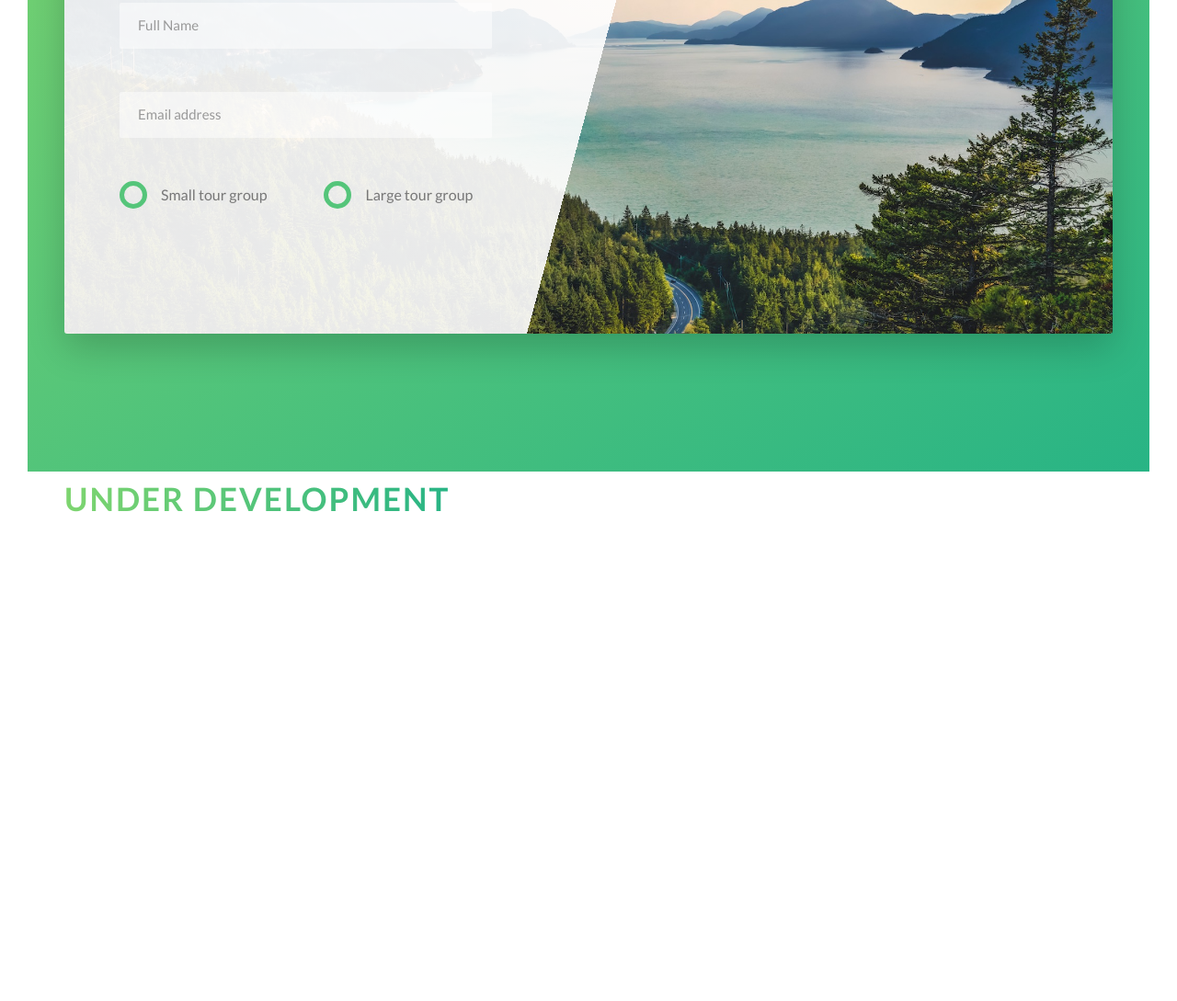
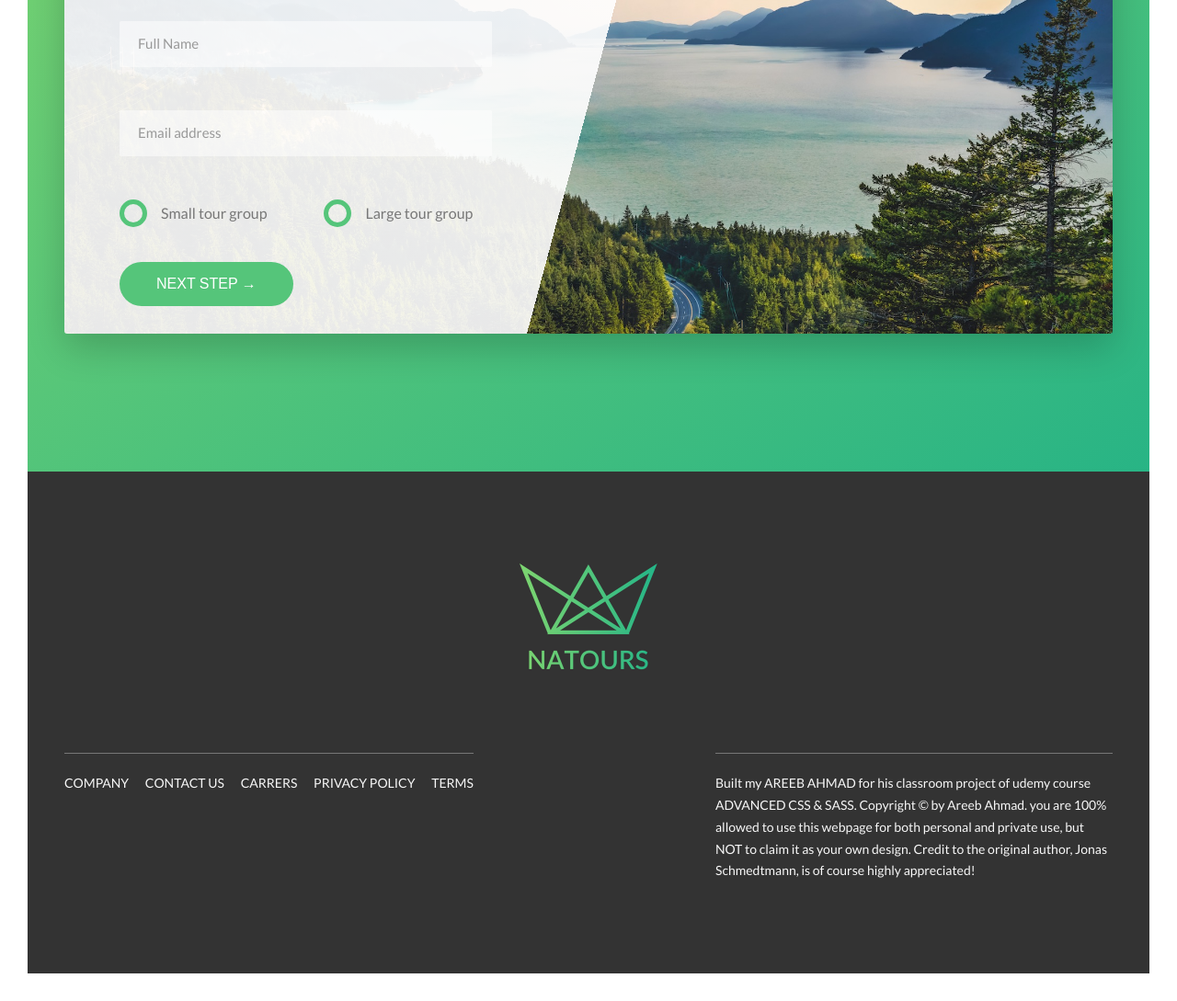
Before and after one commit to IhaveBrownEyes/natours, a website: page index.html in a window 1280 px wide. Shown: the part 4779-5868 px from the top of the page at 92% size. Before the commit the page ends 5742 px from the top, so only its background shows below. Drawn offline with Linux system fonts and the light colour scheme.

Commit message:
Form completed and footer added. Under development removed. Everything working fine except skew effect which is not working from start.

```diff
--- a/index.html
+++ b/index.html
@@ -271,7 +271,7 @@
                                     <label for="email" class="form__label">Email address</label>
                                 </div>
 
-                                <div class="form__group">
+                                <div class="form__group u-margin-bottom-medium">
                                     <div class="form__radio-group">
                                         <input type="radio" class="form__radio-input" id="small" name="size">
                                         <label for="small" class="form__radio-label">
@@ -286,19 +286,39 @@
                                         </div>
                                 </div>
 
+                                <div class="form__group">
+                                    <button class="btn btn--green">Next step &rarr;</button>
+                                </div>
                             </form>
                         </div>
                     </div>
                 </div>
             </section>
+        </main>
 
-            <section class="section-under-development">
-                <div class="row">
-                    <h3 class="heading-secondary">Under Development</h3>
+        <footer class="footer">
+            <div class="footer__logo-box">
+                <img src="img/logo-green-2x.png" alt="Full logo" class="footer__logo">
+            </div>
+            <div class="row">
+                <div class="col-1-of-2">
+                    <div class="footer__navigation">
+                        <ul class="footer__list">
+                            <li class="footer__item"><a href="#" class="footer__link">Company</a></li>
+                            <li class="footer__item"><a href="#" class="footer__link">Contact Us</a></li>
+                            <li class="footer__item"><a href="#" class="footer__link">Carrers</a></li>
+                            <li class="footer__item"><a href="#" class="footer__link">Privacy Policy</a></li>
+                            <li class="footer__item"><a href="#" class="footer__link">Terms</a></li>
+                        </ul>
+                    </div>
                 </div>
-            </section>
-
-        </main>
+                <div class="col-1-of-2">
+                    <p class="footer__copyright">
+                        Built my <a href="#" class="footer__link">Areeb Ahmad</a> for his classroom project of udemy course <a href="#" class="footer__link">Advanced CSS & Sass</a>. Copyright &copy; by Areeb Ahmad. you are 100% allowed to use this webpage for both personal and private use, but NOT to claim it as your own design. Credit to the original author, Jonas Schmedtmann, is of course highly appreciated!
+                    </p>
+                </div>
+            </div>
+        </footer>
 
         <!--
         <section class="grid-test">
--- a/sass/abstracts/_variables.scss
+++ b/sass/abstracts/_variables.scss
@@ -15,6 +15,8 @@ $color-grey-light-2: #eee;
 
 $color-grey-dark: #777;
 $color-grey-dark-2: #999;
+$color-grey-dark-3: #333;
+
 $color-white: #fff;
 $color-black: #000;
 
--- a/sass/base/_utilities.scss
+++ b/sass/base/_utilities.scss
@@ -1,8 +1,8 @@
-.u-center-text {text-align: center;}
+.u-center-text {text-align: center !important;}
 
-.u-margin-bottom-small {margin-bottom: 2rem;}
-.u-margin-bottom-medium {margin-bottom: 2rem;}
-.u-margin-bottom-big {margin-bottom: 8rem;}
+.u-margin-bottom-small {margin-bottom: 2rem !important;}
+.u-margin-bottom-medium {margin-bottom: 4rem !important;}
+.u-margin-bottom-big {margin-bottom: 8rem !important;}
 
-.u-margin-top-huge {margin-top: 10rem;}
-.u-margin-top-big {margin-top: 8rem;}
+.u-margin-top-huge {margin-top: 10rem !important;}
+.u-margin-top-big {margin-top: 8rem !important;}
--- a/sass/components/_button.scss
+++ b/sass/components/_button.scss
@@ -1,4 +1,5 @@
 .btn{
+    &,
     &:link,
     &:visited {
         text-transform: uppercase;
@@ -9,6 +10,10 @@
         transition: all 0.2s;
         position: relative;
         font-size: $default-font-size;
+
+        //Change for the <button> element
+        border: none;
+        cursor: pointer;
     }
 
     &:hover {
@@ -21,7 +26,10 @@
         }
     }
 
-    &:active {
+    &:active,
+    &:focus {
+        outline: none;
+        outline-style: none;
         transform: translateY(-1px);
         box-shadow: 0 .5rem 1rem rgba($color-black,.2);
     }
--- a/sass/components/_underDevelopment.scss
+++ /dev/null
@@ -1,3 +0,0 @@
-.section-under-development {
-    height: 42rem;
-}
--- /dev/null
+++ b/sass/layout/_footer.scss
@@ -0,0 +1,60 @@
+.footer {
+    background-color: $color-grey-dark-3;
+    padding: 10rem 0;
+    font-size: 1.4rem;
+    color: $color-grey-light-1;
+
+    &__logo-box {
+        text-align: center;
+        margin-bottom: 8rem;
+    }
+
+    &__logo {
+        width: 15rem;
+        height: auto;
+    }
+
+    &__navigation {
+        border-top: 1px solid $color-grey-dark;
+        padding-top: 2rem;
+        display: inline-block;
+    }
+
+    &__list {
+        list-style: none;
+    }
+
+    &__item {
+        display: inline-block;
+
+        &:not(:last-child){
+            margin-right: 1.5rem;
+        }
+    }
+
+    &__link {
+        &:link,
+        &:visited {
+            color: $color-grey-light-1;
+            background-color: $color-grey-dark-3;
+            text-decoration: none;
+            text-transform: uppercase;
+            display: inline-block;
+            transition: all .2s;
+        }
+
+        &:hover,
+        &:active {
+            color: $color-primary;
+            box-shadow: 0 1rem 2rem rgba($color-black, .4);
+            transform: rotate(5deg) scale(1.3);
+        }
+    }
+
+    &__copyright {
+        border-top: 1px solid $color-grey-dark;
+        padding-top: 2rem;
+        width: 80%;
+        float: right;
+    }
+}
--- a/sass/main.scss
+++ b/sass/main.scss
@@ -14,9 +14,9 @@
 @import "components/featureBox";
 @import "components/form";
 @import "components/story";
-@import "components/underDevelopment";
 
 
+@import "layout/footer";
 @import "layout/header";
 @import "layout/grid";
 
```
Also changed, not shown: css/style.css.
